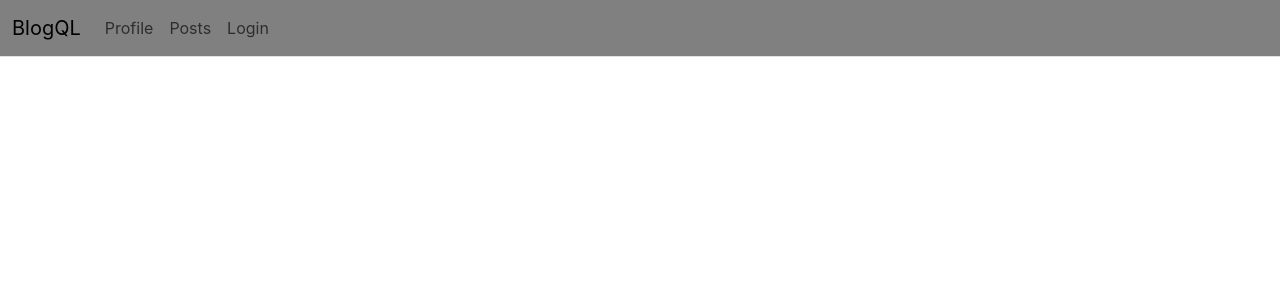
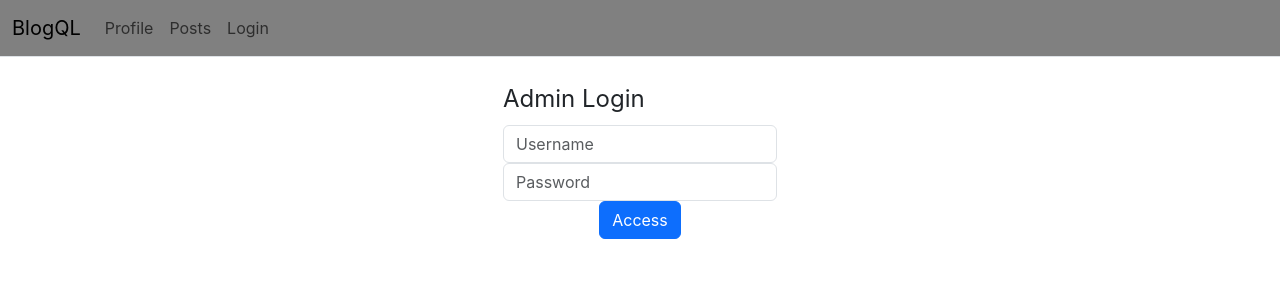
Before and after one commit to codooor/blogQL, a React (Create React App) app in the folder client/: page / in a window 1280 px wide. Shown: the top 300 px of the page. Built offline with nearby package versions, Linux system fonts and the light colour scheme.

Commit message:
admin role properly set up with correct routing gate

```diff
--- a/client/src/App.js
+++ b/client/src/App.js
@@ -9,6 +9,7 @@ import { BrowserRouter as Router, Route, Routes } from "react-router-dom";
 import Header from "./components/Header";
 import Posts from "./pages/Posts";
 import Profile from "./pages/Profile";
+import Login from "./pages/Login";
 import { AUTH_TOKEN } from "./components/constants.js";
 
 const cache = new InMemoryCache({
@@ -54,6 +55,7 @@ function App() {
             <Routes>
               <Route path="/profile" element={<Profile />} />
               <Route path="/posts" element={<Posts />} />
+              <Route path="/" element={<Login />} />
             </Routes>
           </div>
         </Router>
--- a/client/src/components/AdminLogin.jsx
+++ b/client/src/components/AdminLogin.jsx
@@ -9,7 +9,10 @@ export default function AdminLogin() {
   });
 
   const handleSubmit = (e) => {
-    console.log(`Adming attempting login with ${formState.username} `);
+    e.preventDefault();
+    console.log(`Admin attempting login with ${formState.username} `);
+
+    navigate("/profile");
   };
 
   return (
--- a/client/src/components/Header.jsx
+++ b/client/src/components/Header.jsx
@@ -54,7 +54,7 @@ export default function Header() {
                 </li>
               ) : (
                 <li className="nav-item">
-                  <Link to="/login" className="nav-link">
+                  <Link to="/profile" className="nav-link">
                     Login
                   </Link>
                 </li>
--- /dev/null
+++ b/client/src/pages/Login.jsx
@@ -0,0 +1,9 @@
+import AdminLogin from "../components/AdminLogin";
+
+export default function Login() {
+  return (
+    <div className="container">
+      <AdminLogin />
+    </div>
+  );
+}
--- a/client/src/pages/Profile.jsx
+++ b/client/src/pages/Profile.jsx
@@ -1,10 +1,8 @@
-import AdminLogin from "../components/AdminLogin";
-
 export default function Profile() {
   return (
     <>
       <div className="container">
-        <AdminLogin />
+        <p>Accessed Correctly</p>
       </div>
     </>
   );
```
